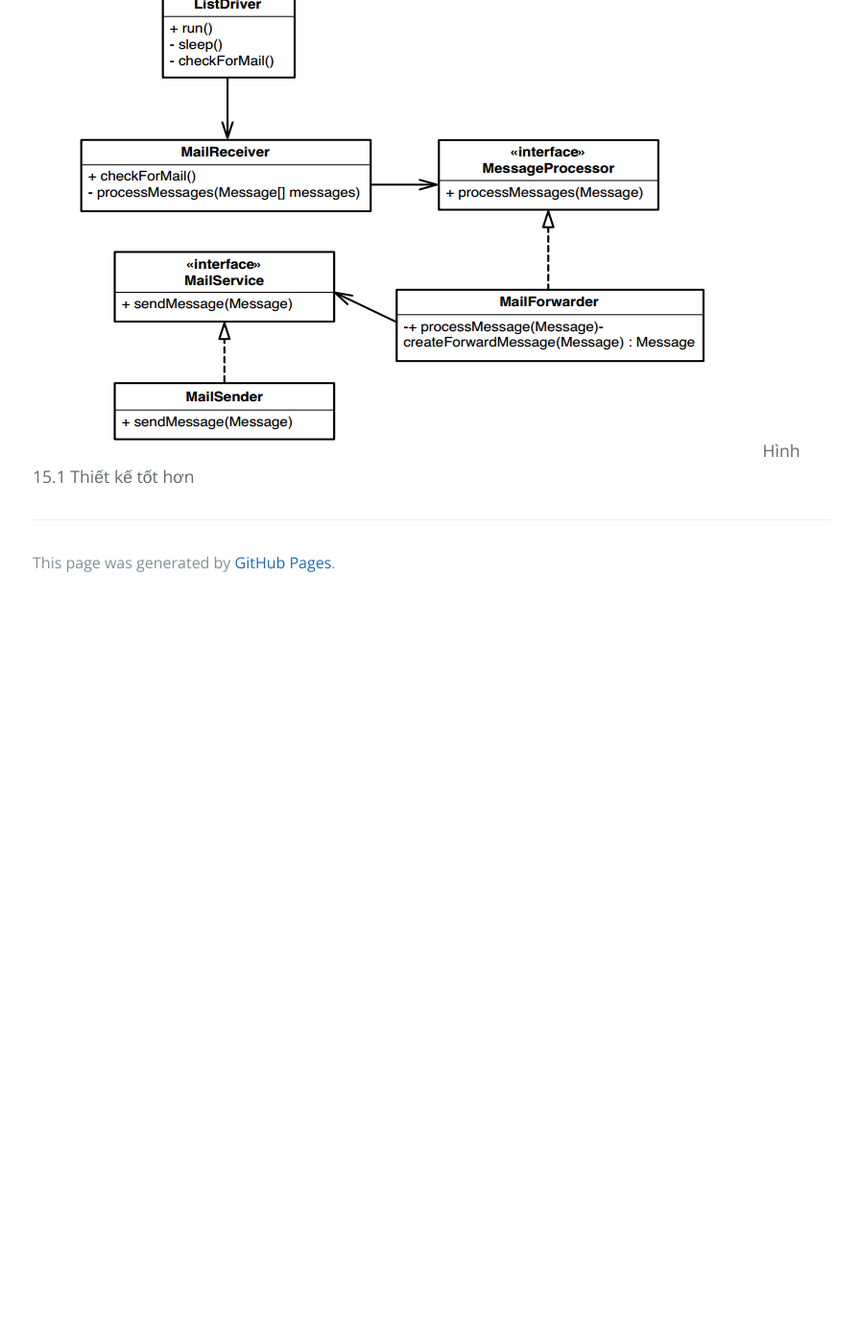
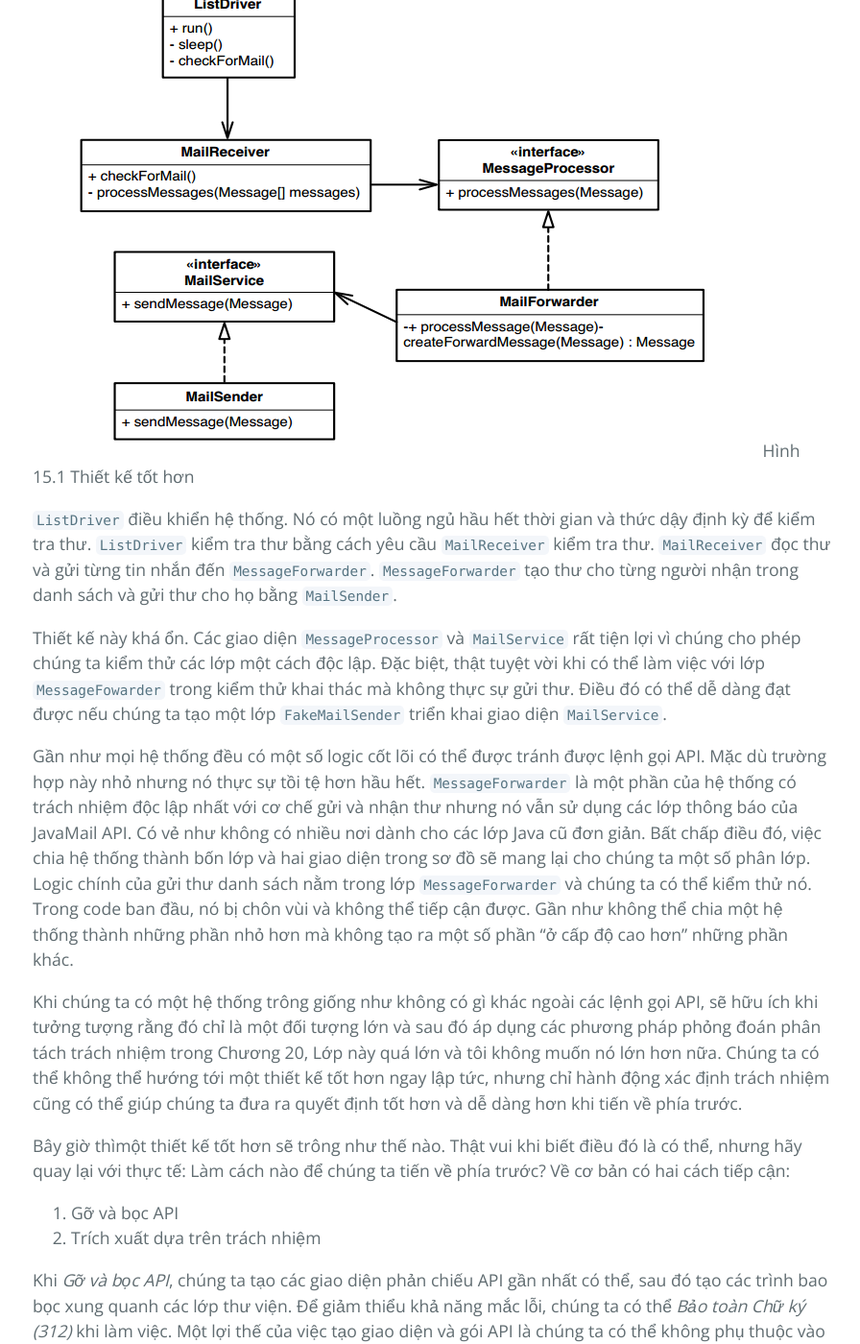
Before and after one commit to HaiBV/haibv.github.io, a Jekyll site: the page built from working-effectively-with-legacy-code/chapter-15-my-application-is-all-api-calls.md, in a window 1280 px wide and 1400 px high, scrolled down 5286 px. Shown: the whole window at 96% size, without its empty margins (190-1086 px from the left). Built offline with Jekyll 4.4.1, drawn with Linux system fonts in a browser that asks for light colours; our own code applies the rules of GitHub Pages for plain Markdown files; before the commit the page ends 5916 px from its top, so only the background shows below that; some of the changed text lies outside the part shown.

Commit message:
Book - Working Efectively with Legacy Code - P2 - C15

````diff
--- a/working-effectively-with-legacy-code/chapter-15-my-application-is-all-api-calls.md
+++ b/working-effectively-with-legacy-code/chapter-15-my-application-is-all-api-calls.md
@@ -183,3 +183,35 @@
 
 ![15.1](images/15/15-1.png)
 Hình 15.1 Thiết kế tốt hơn
+
+`ListDriver` điều khiển hệ thống. Nó có một luồng ngủ hầu hết thời gian và thức dậy định kỳ để kiểm tra thư. `ListDriver` kiểm tra thư bằng cách yêu cầu `MailReceiver` kiểm tra thư. `MailReceiver` đọc thư và gửi từng tin nhắn đến `MessageForwarder`. `MessageForwarder` tạo thư cho từng người nhận trong danh sách và gửi thư cho họ bằng `MailSender`.
+
+Thiết kế này khá ổn. Các giao diện `MessageProcessor` và `MailService` rất tiện lợi vì chúng cho phép chúng ta kiểm thử các lớp một cách độc lập. Đặc biệt, thật tuyệt vời khi có thể làm việc với lớp `MessageFowarder` trong kiểm thử khai thác mà không thực sự gửi thư. Điều đó có thể dễ dàng đạt được nếu chúng ta tạo một lớp `FakeMailSender` triển khai giao diện `MailService`.
+
+Gần như mọi hệ thống đều có một số logic cốt lõi có thể được tránh được lệnh gọi API. Mặc dù trường hợp này nhỏ nhưng nó thực sự tồi tệ hơn hầu hết. `MessageForwarder` là một phần của hệ thống có trách nhiệm độc lập nhất với cơ chế gửi và nhận thư nhưng nó vẫn sử dụng các lớp thông báo của JavaMail API. Có vẻ như không có nhiều nơi dành cho các lớp Java cũ đơn giản. Bất chấp điều đó, việc chia hệ thống thành bốn lớp và hai giao diện trong sơ đồ sẽ mang lại cho chúng ta một số phân lớp. Logic chính của gửi thư danh sách nằm trong lớp `MessageForwarder` và chúng ta có thể kiểm thử nó. Trong code ban đầu, nó bị chôn vùi và không thể tiếp cận được. Gần như không thể chia một hệ thống thành những phần nhỏ hơn mà không tạo ra một số phần "ở cấp độ cao hơn" những phần khác.
+
+Khi chúng ta có một hệ thống trông giống như không có gì khác ngoài các lệnh gọi API, sẽ hữu ích khi tưởng tượng rằng đó chỉ là một đối tượng lớn và sau đó áp dụng các phương pháp phỏng đoán phân tách trách nhiệm trong Chương 20, Lớp này quá lớn và tôi không muốn nó lớn hơn nữa. Chúng ta có thể không thể hướng tới một thiết kế tốt hơn ngay lập tức, nhưng chỉ hành động xác định trách nhiệm cũng có thể giúp chúng ta đưa ra quyết định tốt hơn và dễ dàng hơn khi tiến về phía trước.
+
+Bây giờ thìmột thiết kế tốt hơn sẽ trông như thế nào. Thật vui khi biết điều đó là có thể, nhưng hãy quay lại với thực tế: Làm cách nào để chúng ta tiến về phía trước? Về cơ bản có hai cách tiếp cận:
+1. Gỡ và bọc API
+2. Trích xuất dựa trên trách nhiệm
+
+Khi _Gỡ và bọc API_, chúng ta tạo các giao diện phản chiếu API gần nhất có thể, sau đó tạo các trình bao bọc xung quanh các lớp thư viện. Để giảm thiểu khả năng mắc lỗi, chúng ta có thể _Bảo toàn Chữ ký (312)_ khi làm việc. Một lợi thế của việc tạo giao diện và gói API là chúng ta có thể không phụ thuộc vào code API cơ bản. Trình bao bọc của chúng ta có thể sử dụng API thực trong code sản xuất và API giả trong quá trình kiểm thử.
+
+Chúng ta có thể sử dụng kỹ thuật này với code gửi thư theo danh sách không?
+
+Đây là code trong máy chủ gửi thư theo danh sách thực sự gửi thư:
+
+```java
+	...
+	Session smtpSession = Session.getDefaultInstance (props, null);
+	Transport transport = smtpSession.getTransport ("smtp");
+	transport.connect (host.smtpHost, host.smtpUser,
+	host.smtpPassword);
+	transport.sendMessage (forward, roster.getAddresses ());
+	...
+```
+
+Nếu muốn phá vỡ sự phụ thuộc vào lớp `Transport`, chúng ta có thể tạo một trình bao bọc cho nó, nhưng trong code này, chúng ta không tạo đối tượng `Transport`; chúng ta lấy nó từ lớp `Session`. Chúng ta có thể tạo trình bao bọc cho `Session` không? Không hẳn - `Session` là lớp `final`. Trong Java, các lớp `final` không thể được phân lớp (cằn nhằn, càu nhàu).
+
+Code gửi thư theo danh sách này thực sự là một ứng cử viên kém cho việc gỡ API vì chúng tương đối phức tạp. Nhưng nếu chúng ta không có sẵn bất kỳ công cụ tái cấu trúc nào thì đó có thể là cách an toàn nhất.
````
Also changed, not shown: working-effectively-with-legacy-code/contents.md (+2 -2 lines).
